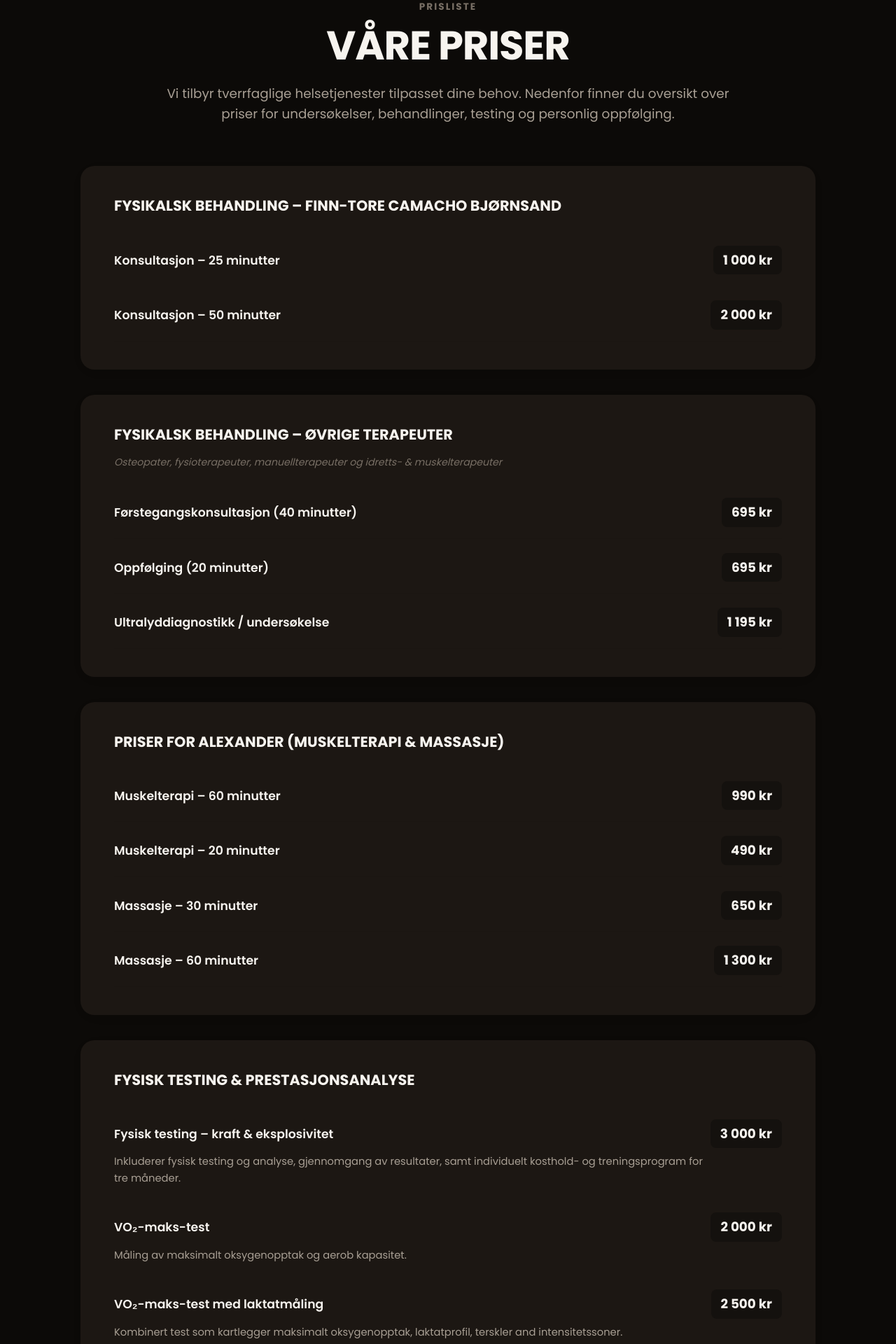
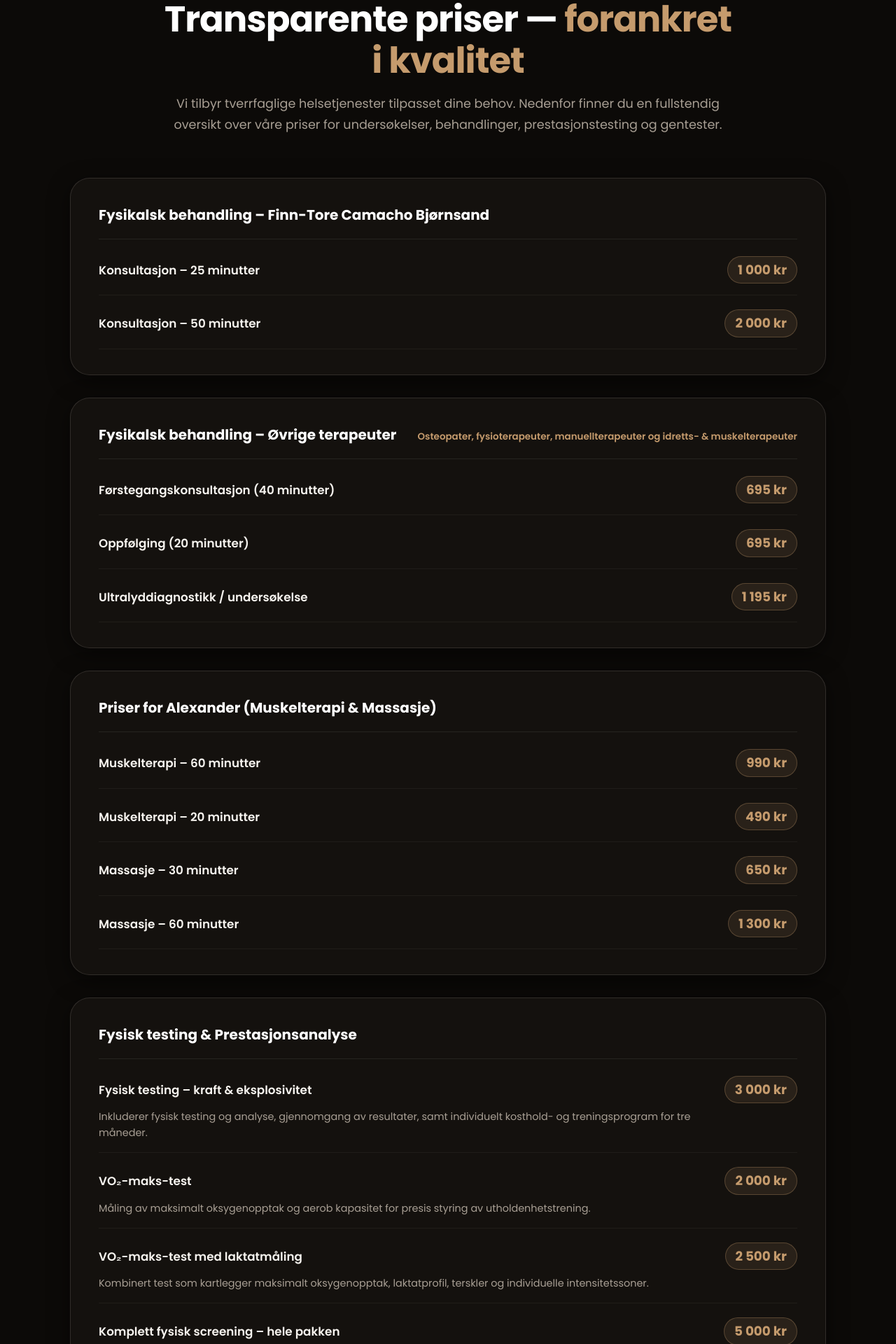
Before and after one commit to bees-arc/muskelklinikken, a Next.js app: page /priser in a window 1280 px wide. Shown: the part 260-2180 px from the top of the page at 70% size. Built offline with nearby package versions, Linux system fonts and the light colour scheme.

Commit message:
feat: implement design system and landing page components with custom global CSS tokens

```diff
--- a/src/app/globals.css
+++ b/src/app/globals.css
@@ -1356,8 +1356,8 @@ button {
 
 .pillars-cards-grid {
   display: grid;
-  grid-template-columns: repeat(2, 1fr);
-  gap: 32px;
+  grid-template-columns: repeat(auto-fit, minmax(360px, 1fr));
+  gap: 28px;
 }
 
 .pillar-detail-card {
--- a/src/app/priser/page.tsx
+++ b/src/app/priser/page.tsx
@@ -1,5 +1,6 @@
 import Header from '@/components/Header'
 import Footer from '@/components/Footer'
+import AnnouncementBar from '@/components/AnnouncementBar'
 
 interface PriceItem {
   name: string
@@ -19,7 +20,7 @@ const PRICE_CATEGORIES: PriceCategory[] = [
     items: [
       { name: 'Konsultasjon – 25 minutter', price: '1 000 kr' },
       { name: 'Konsultasjon – 50 minutter', price: '2 000 kr' },
-    ]
+    ],
   },
   {
     title: 'Fysikalsk behandling – Øvrige terapeuter',
@@ -28,7 +29,7 @@ const PRICE_CATEGORIES: PriceCategory[] = [
       { name: 'Førstegangskonsultasjon (40 minutter)', price: '695 kr' },
       { name: 'Oppfølging (20 minutter)', price: '695 kr' },
       { name: 'Ultralyddiagnostikk / undersøkelse', price: '1 195 kr' },
-    ]
+    ],
   },
   {
     title: 'Priser for Alexander (Muskelterapi & Massasje)',
@@ -37,95 +38,135 @@ const PRICE_CATEGORIES: PriceCategory[] = [
       { name: 'Muskelterapi – 20 minutter', price: '490 kr' },
       { name: 'Massasje – 30 minutter', price: '650 kr' },
       { name: 'Massasje – 60 minutter', price: '1 300 kr' },
-    ]
+    ],
   },
   {
     title: 'Fysisk testing & Prestasjonsanalyse',
     items: [
-      { name: 'Fysisk testing – kraft & eksplosivitet', price: '3 000 kr', desc: 'Inkluderer fysisk testing og analyse, gjennomgang av resultater, samt individuelt kosthold- og treningsprogram for tre måneder.' },
-      { name: 'VO₂-maks-test', price: '2 000 kr', desc: 'Måling av maksimalt oksygenopptak og aerob kapasitet.' },
-      { name: 'VO₂-maks-test med laktatmåling', price: '2 500 kr', desc: 'Kombinert test som kartlegger maksimalt oksygenopptak, laktatprofil, terskler and intensitetssoner.' },
-      { name: 'Komplett fysisk screening – hele pakken', price: '5 000 kr', desc: 'Inkluderer kraft/eksplosivitetstest, VO2-maks-test med laktatmåling, analyse, samt individuelt opplegg for 3 måneder. Du sparer 500 kr.' },
-    ]
+      {
+        name: 'Fysisk testing – kraft & eksplosivitet',
+        price: '3 000 kr',
+        desc: 'Inkluderer fysisk testing og analyse, gjennomgang av resultater, samt individuelt kosthold- og treningsprogram for tre måneder.',
+      },
+      {
+        name: 'VO₂-maks-test',
+        price: '2 000 kr',
+        desc: 'Måling av maksimalt oksygenopptak og aerob kapasitet for presis styring av utholdenhetstrening.',
+      },
+      {
+        name: 'VO₂-maks-test med laktatmåling',
+        price: '2 500 kr',
+        desc: 'Kombinert test som kartlegger maksimalt oksygenopptak, laktatprofil, terskler og individuelle intensitetssoner.',
+      },
+      {
+        name: 'Komplett fysisk screening – hele pakken',
+        price: '5 000 kr',
+        desc: 'Inkluderer kraft/eksplosivitetstest, VO₂-maks-test med laktatmåling, analyse samt individuelt trenings- og kostholdsopplegg for 3 måneder. Pakkepris – du sparer 500 kr.',
+      },
+    ],
   },
   {
     title: 'Gentest – Muskelklinikken',
     items: [
-      { name: 'Gentest – grunnpakke', price: '5 000 kr', desc: 'Inkluderer gentest og genetisk rapport. Personlig oppsummering er ikke inkludert.' },
-      { name: 'Gentest med personlig oppsummering fra Finn-Tore', price: '6 500 kr', desc: 'Inkluderer gentest, rapport, skriftlig oppsummering og 15 minutters personlig gjennomgang med Finn-Tore Camacho Bjørnsand.' },
-      { name: 'Gentest med ekspertgjennomgang fra Pierpaolo Zollo', price: '7 500 kr', desc: 'Inkluderer gentest samt grundig rapport og oppsummering fra Pierpaolo Zollo.' },
-    ]
+      {
+        name: 'Gentest – grunnpakke',
+        price: '5 000 kr',
+        desc: 'Inkluderer gentest og omfattende genetisk rapport. Personlig oppsummering er ikke inkludert.',
+      },
+      {
+        name: 'Gentest med personlig oppsummering fra Finn-Tore',
+        price: '6 500 kr',
+        desc: 'Inkluderer gentest, rapport, skriftlig oppsummering og 15 minutters personlig gjennomgang med Finn-Tore Camacho Bjørnsand.',
+      },
+      {
+        name: 'Gentest med ekspertgjennomgang fra Pierpaolo Zollo',
+        price: '7 500 kr',
+        desc: 'Inkluderer gentest samt grundig rapport og oppsummering fra genetikkekspert Pierpaolo Zollo.',
+      },
+    ],
   },
   {
     title: 'Rapporter & Epikriser',
     items: [
-      { name: 'Utfyllende rapport eller epikrise', price: '1 000 kr', desc: 'Utarbeidelse av faglig rapport til NAV, forsikringsselskap eller annet helsepersonell.' },
-    ]
-  }
+      {
+        name: 'Utfyllende rapport eller epikrise',
+        price: '1 000 kr',
+        desc: 'Utarbeidelse av faglig rapport til NAV, forsikringsselskap eller annet helsepersonell. Dokumentet tilpasses formålet.',
+      },
+    ],
+  },
 ]
 
 export default function Priser() {
   return (
     <>
+      <AnnouncementBar />
       <Header />
-      <main style={{ paddingTop: '100px', minHeight: '80vh', backgroundColor: 'var(--bg)' }}>
-        <section style={{ paddingBlock: '80px' }}>
+      <main style={{ paddingTop: '40px', minHeight: '80vh', backgroundColor: 'var(--bg-main)' }}>
+        <section style={{ paddingBlock: '60px 100px' }}>
           <div className="container">
+            {/* Header */}
             <div style={{ textAlign: 'center', maxWidth: '820px', marginInline: 'auto', marginBottom: '60px' }}>
-              <span className="overline" style={{ display: 'block', marginBottom: '12px', fontSize: '0.85rem', letterSpacing: '0.15em', textTransform: 'uppercase', color: 'var(--text-3)', fontWeight: 700 }}>
-                Prisliste
+              <span className="section-tag-cyan" style={{ justifyContent: 'center' }}>
+                Prisoversikt
               </span>
-              <h1 style={{ fontSize: 'clamp(2.4rem, 5vw, 3.6rem)', fontFamily: 'var(--font-chakra)', fontWeight: 700, letterSpacing: '-0.02em', lineHeight: 1.15, marginBottom: '20px', color: 'var(--text-1)', textTransform: 'uppercase' }}>
-                Våre priser
+              <h1 className="section-title-large">
+                Transparente priser — <em className="accent-serif">forankret i kvalitet</em>
               </h1>
-              <p style={{ fontSize: '1.15rem', color: 'var(--text-2)', lineHeight: 1.6, marginInline: 'auto' }}>
-                Vi tilbyr tverrfaglige helsetjenester tilpasset dine behov. Nedenfor finner du oversikt over priser for undersøkelser, behandlinger, testing og personlig oppfølging.
+              <p className="section-desc-center">
+                Vi tilbyr tverrfaglige helsetjenester tilpasset dine behov. Nedenfor finner du en fullstendig oversikt over våre priser for undersøkelser, behandlinger, prestasjonstesting og gentester.
               </p>
             </div>
 
-            <div style={{ display: 'flex', flexDirection: 'column', gap: '36px', maxWidth: '1050px', marginInline: 'auto', width: '100%', marginBottom: '60px' }}>
+            {/* Price Category Cards */}
+            <div style={{ display: 'flex', flexDirection: 'column', gap: '32px', maxWidth: '1080px', marginInline: 'auto', width: '100%', marginBottom: '56px' }}>
               {PRICE_CATEGORIES.map((category) => (
                 <div
                   key={category.title}
                   style={{
-                    backgroundColor: 'var(--bg-card)',
-                    border: '1px solid var(--border)',
-                    borderRadius: '20px',
-                    padding: '40px 48px',
-                    boxShadow: '0 4px 24px rgba(0,0,0,0.02)'
+                    backgroundColor: 'var(--bg-surface)',
+                    border: '1px solid var(--border-card)',
+                    borderRadius: '28px',
+                    padding: '36px 40px',
+                    boxShadow: 'var(--shadow-md)',
                   }}
                 >
-                  <div style={{ display: 'flex', alignItems: 'baseline', justifyContent: 'space-between', flexWrap: 'wrap', gap: '12px', borderBottom: '1px solid var(--border)', paddingBottom: '16px', marginBottom: '24px' }}>
-                    <h2 style={{ fontSize: '1.3rem', fontFamily: 'var(--font-chakra)', fontWeight: 700, textTransform: 'uppercase', color: 'var(--text-1)', margin: 0 }}>
+                  <div style={{ display: 'flex', alignItems: 'baseline', justifyContent: 'space-between', flexWrap: 'wrap', gap: '12px', borderBottom: '1px solid var(--border-subtle)', paddingBottom: '18px', marginBottom: '24px' }}>
+                    <h2 style={{ fontSize: '1.25rem', fontFamily: 'var(--font-heading)', fontWeight: 700, color: '#ffffff', margin: 0 }}>
                       {category.title}
                     </h2>
                     {category.description && (
-                      <span style={{ fontSize: '0.88rem', color: 'var(--text-3)', fontStyle: 'italic' }}>
+                      <span style={{ fontSize: '0.84rem', color: 'var(--accent-coffee)', fontWeight: 600 }}>
                         {category.description}
                       </span>
                     )}
                   </div>
+
                   <div style={{ display: 'flex', flexDirection: 'column', gap: '20px' }}>
                     {category.items.map((item) => (
-                      <div key={item.name} style={{ borderBottom: '1px solid rgba(0,0,0,0.05)', paddingBottom: '16px' }}>
+                      <div key={item.name} style={{ borderBottom: '1px solid rgba(255, 245, 235, 0.05)', paddingBottom: '16px' }}>
                         <div style={{ display: 'flex', justifyContent: 'space-between', gap: '24px', alignItems: 'baseline' }}>
-                          <span style={{ fontWeight: 600, color: 'var(--text-1)', fontSize: '1.08rem' }}>{item.name}</span>
-                          <span style={{
-                            fontWeight: 700,
-                            fontFamily: 'var(--font-chakra)',
-                            color: 'var(--text-1)',
-                            fontSize: '1.15rem',
-                            whiteSpace: 'nowrap',
-                            backgroundColor: 'var(--bg-surface)',
-                            padding: '6px 14px',
-                            borderRadius: '8px',
-                            border: '1px solid var(--border)'
-                          }}>
+                          <span style={{ fontWeight: 600, color: 'var(--text-1)', fontSize: '1.05rem' }}>
+                            {item.name}
+                          </span>
+                          <span
+                            style={{
+                              fontWeight: 700,
+                              fontFamily: 'var(--font-heading)',
+                              color: 'var(--accent-coffee)',
+                              fontSize: '1.15rem',
+                              whiteSpace: 'nowrap',
+                              backgroundColor: 'rgba(197, 155, 109, 0.12)',
+                              padding: '4px 14px',
+                              borderRadius: '999px',
+                              border: '1px solid rgba(197, 155, 109, 0.3)',
+                            }}
+                          >
                             {item.price}
                           </span>
                         </div>
                         {item.desc && (
-                          <p style={{ fontSize: '0.92rem', color: 'var(--text-2)', marginTop: '8px', lineHeight: 1.6, maxWidth: '850px' }}>
+                          <p style={{ fontSize: '0.9rem', color: 'var(--text-2)', marginTop: '8px', lineHeight: 1.6, maxWidth: '900px' }}>
                             {item.desc}
                           </p>
                         )}
@@ -135,33 +176,61 @@ export default function Priser() {
                 </div>
               ))}
 
+              {/* Personal Training & Coaching Card */}
               <div
                 style={{
-                  backgroundColor: 'var(--bg-surface)',
-                  border: '1px solid var(--border)',
-                  borderRadius: '20px',
-                  padding: '40px 48px',
-                  boxShadow: '0 4px 24px rgba(0,0,0,0.02)'
+                  background: 'linear-gradient(135deg, #18130f 0%, #201a14 100%)',
+                  border: '1px solid rgba(197, 155, 109, 0.35)',
+                  borderRadius: '28px',
+                  padding: '40px',
+                  boxShadow: 'var(--shadow-lg), var(--shadow-coffee)',
                 }}
               >
-                <h2 style={{ fontSize: '1.3rem', fontFamily: 'var(--font-chakra)', fontWeight: 700, textTransform: 'uppercase', marginBottom: '16px', color: 'var(--text-1)' }}>
-                  Personlig trening & Mental coaching
+                <div style={{ display: 'inline-block', background: 'rgba(197, 155, 109, 0.18)', color: 'var(--accent-coffee)', padding: '4px 12px', borderRadius: '999px', fontSize: '0.75rem', fontWeight: 700, textTransform: 'uppercase', marginBottom: '14px' }}>
+                  Skreddersydd Oppfølging
+                </div>
+                <h2 style={{ fontSize: '1.4rem', fontFamily: 'var(--font-heading)', fontWeight: 700, marginBottom: '14px', color: '#ffffff' }}>
+                  Personlig trening, coaching og mentaltrening
                 </h2>
-                <p style={{ fontSize: '1rem', lineHeight: 1.7, color: 'var(--text-2)', marginBottom: '20px' }}>
-                  Vi tilbyr skreddersydde pakker for deg som ønsker en reell livsstilsendring, skadeopptrening, vektreduksjon, eller prestasjonsfremmende veiledning. Vi tilpasser oppfølgingen basert på hvem du er og dine personlige mål.
+                <p style={{ fontSize: '1rem', lineHeight: 1.7, color: 'var(--text-2)', marginBottom: '16px' }}>
+                  Vi tilbyr individuell oppfølging for deg som ønsker en reell livsstilsendring, forbedre helsen din, prestere bedre, bygge muskler, redusere vekt eller komme tilbake etter skade. Vi har erfaring med alt fra unge talenter og hverdagsmosjonister til OL-utøvere og landslagsspillere.
                 </p>
-                <p style={{ fontSize: '1rem', fontWeight: 600, color: 'var(--text-1)', marginBottom: '24px' }}>
-                  Kontakt oss i dag for en uforpliktende prat og et tilpasset tilbud!
+                <p style={{ fontSize: '1rem', fontWeight: 600, color: '#ffffff', marginBottom: '24px' }}>
+                  Ta kontakt i dag for et uforpliktende tilbud tilpasset dine mål.
                 </p>
-                <a href="/kontakt" className="btn btn-pill btn-black btn-md">
-                  Ta kontakt for tilbud
-                </a>
+                <div style={{ display: 'flex', gap: '16px', flexWrap: 'wrap' }}>
+                  <a
+                    href="https://psno-patient-platform-fe.svc.pasientsky.no/embedded/planner/booking?serviceProviderId=fb9771b2-5459-11e9-89e4-96d3108deae4"
+                    target="_blank"
+                    rel="noopener noreferrer"
+                    className="btn-pill-solid"
+                  >
+                    Book konsultasjon
+                  </a>
+                  <a href="/kontakt" className="btn-pill-outline">
+                    Kontakt oss for tilbud
+                  </a>
+                </div>
               </div>
             </div>
 
-            <div style={{ borderTop: '1px solid var(--border)', paddingTop: '40px', maxWidth: '1050px', marginInline: 'auto' }}>
-              <p style={{ fontSize: '0.95rem', color: 'var(--text-2)', lineHeight: 1.6 }}>
-                💡 <strong>Helseforsikring:</strong> Vi samarbeider tett med de fleste store forsikringsselskapene (If, Storebrand, Gjensidige, Vertikal Helse, Falck). Har du godkjent helseforsikring, kan du få behandlingene dine dekket helt eller delvis. Vennligst ha godkjenningsnummeret ditt klart ved bestilling.
+            {/* Insurance Note Footer */}
+            <div
+              style={{
+                backgroundColor: 'var(--bg-surface)',
+                border: '1px solid var(--border-card)',
+                borderRadius: '20px',
+                padding: '24px 32px',
+                maxWidth: '1080px',
+                marginInline: 'auto',
+                display: 'flex',
+                alignItems: 'center',
+                gap: '16px',
+              }}
+            >
+              <span style={{ fontSize: '1.8rem' }}>🛡️</span>
+              <p style={{ fontSize: '0.95rem', color: 'var(--text-2)', lineHeight: 1.6, margin: 0 }}>
+                <strong style={{ color: '#ffffff' }}>Helseforsikring:</strong> Vi samarbeider tett med flere aktører i forsikringsbransjen (If, Storebrand, Gjensidige, Vertikal Helse, Falck, Fremtind). Har du godkjent helseforsikring, kan du få behandlingen hos oss helt eller delvis dekket – uten lang ventetid.
               </p>
             </div>
           </div>
```
Also changed, not shown: src/components/Pillars.tsx (+44 -23 lines).
